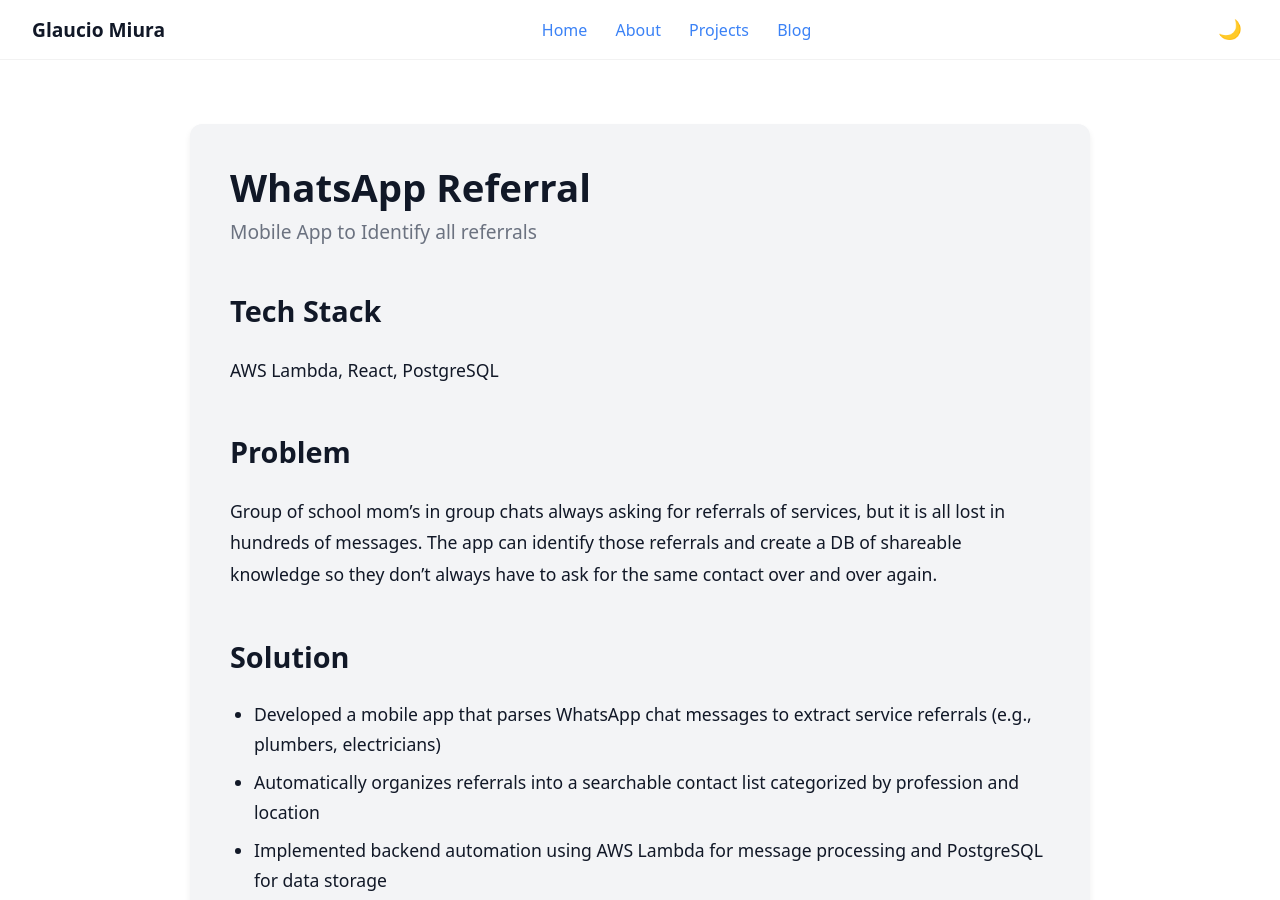
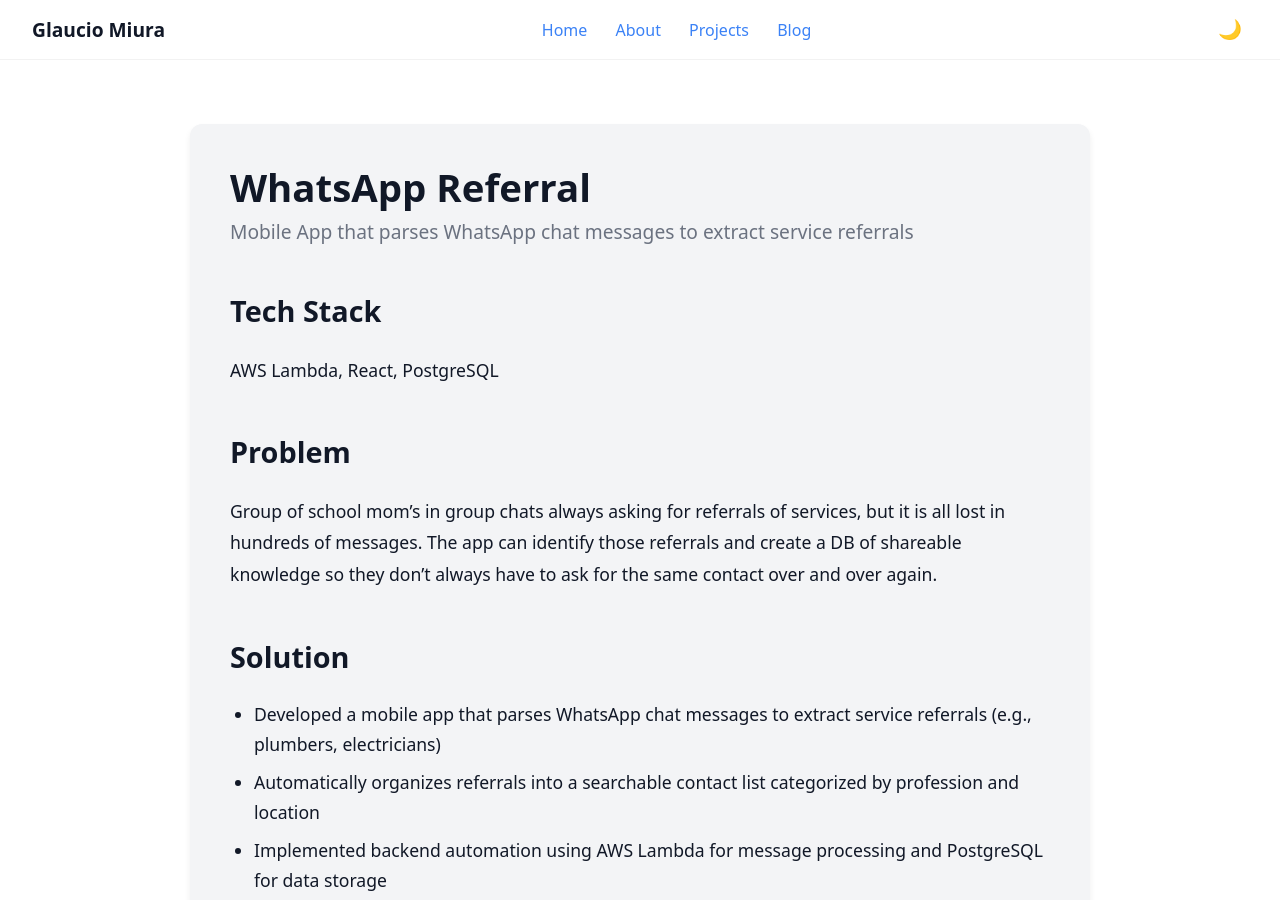
Before and after one commit to dllm03/dllm03.github.io, a Jekyll site: the page built from _projects/whatsapp-referral.md, in a window 1280 px wide and 900 px high. Built offline with Jekyll 4.4.1, drawn with Linux system fonts in a browser that asks for light colours.

Commit message:
MD project details

```diff
--- a/_projects/whatsapp-referral.md
+++ b/_projects/whatsapp-referral.md
@@ -1,7 +1,7 @@
 ---
 layout: project
 title: WhatsApp Referral
-description: Mobile App to Identify all referrals
+description: Mobile App that parses WhatsApp chat messages to extract service referrals
 ---
 
 ## Tech Stack
```
